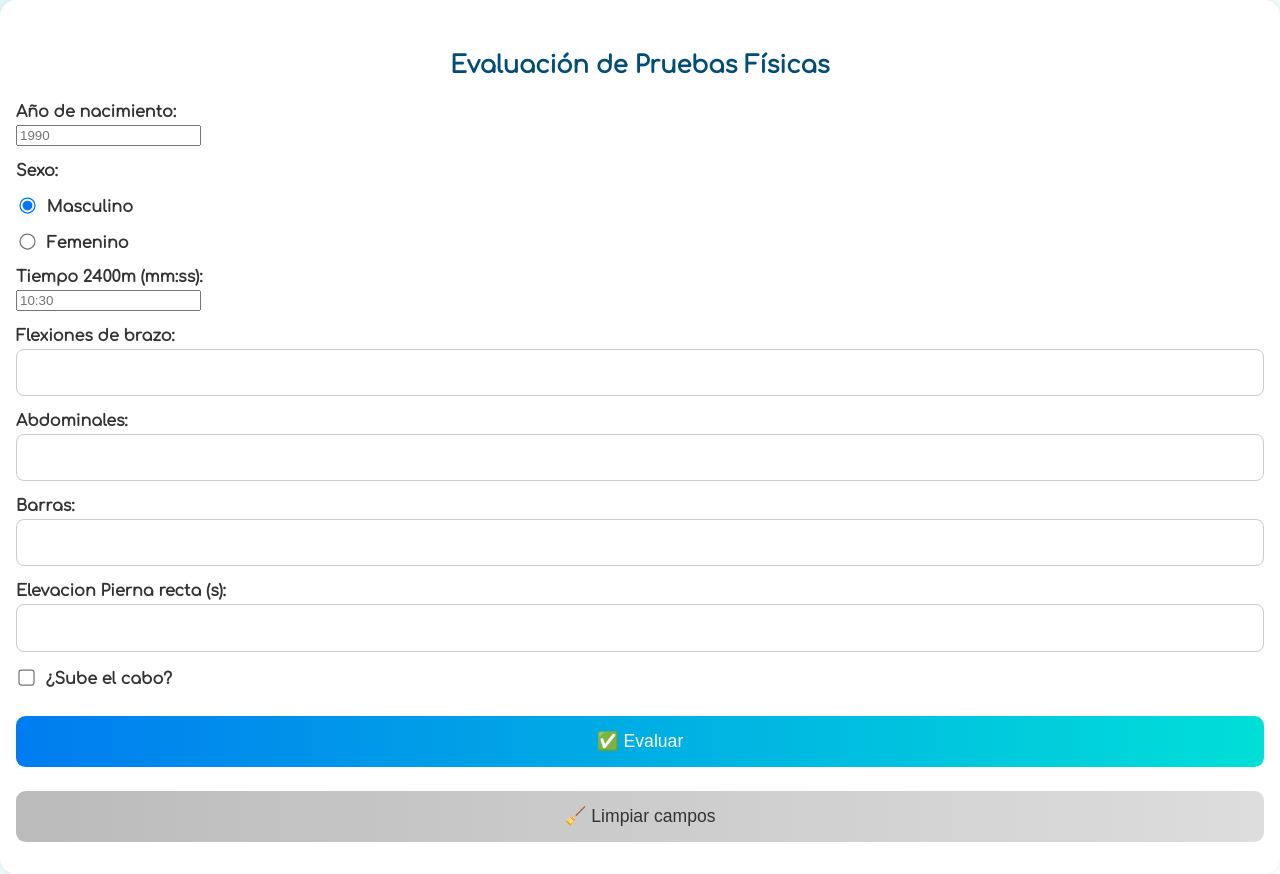
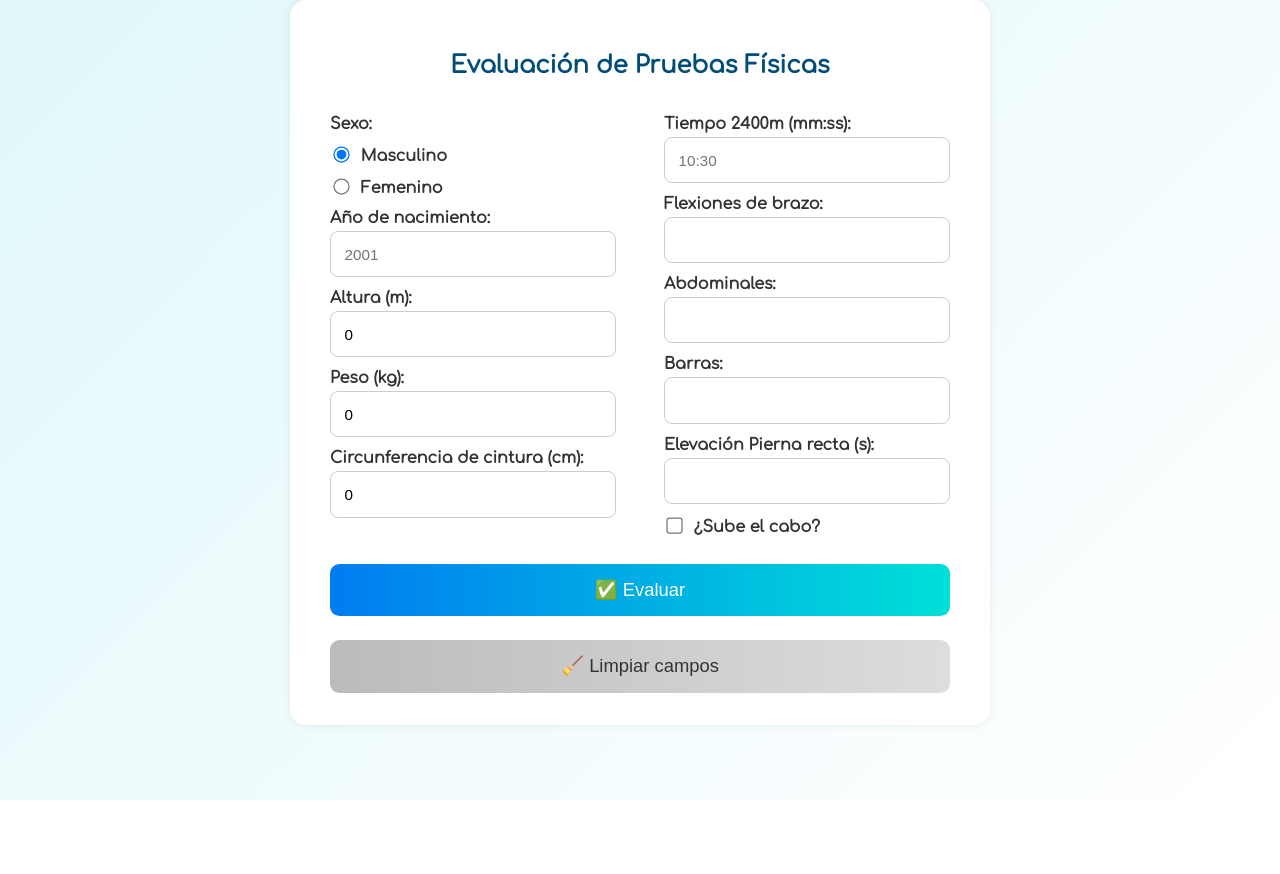
Before and after one commit to Naga-Nag/pruebas-fisicas-app, a SvelteKit app: page / in a window 1280 px wide. After the commit the page ends 800 px from the top, so only its background shows below. Built offline with nearby package versions, Linux system fonts and the light colour scheme.

Commit message:
listorti

```diff
--- a/src/routes/+page.svelte
+++ b/src/routes/+page.svelte
@@ -1,11 +1,20 @@
 <script lang="ts">
   import { onMount } from "svelte";
+  import { calcularPenalizacion, calcularIMC } from "./utils";
 
   type Sexo = "masculino" | "femenino";
 
   let edad = 0;
   let añoNacimiento = "";
   let sexo: Sexo = "masculino";
+
+  let altura = 0;
+  let peso = 0;
+  let imc = 0;
+  let imcTexto = "";
+  let cc = 0;
+  let penalizacion = 0;
+
   let correr2400 = "";
   let flexionesBrazo = "";
   let abdominales = "";
@@ -34,6 +43,32 @@
     if (edad <= 44) return 4;
     if (edad <= 50) return 5;
     return 6;
+  }
+
+  function actualizarIMC() {
+    const h = altura;
+    const p = peso;
+
+    if (!h || !p) {
+      imc = 0;
+      imcTexto = "";
+      return;
+    }
+
+    if (!isNaN(h) && h > 0 && !isNaN(p)) {
+      const { imc, clasificacion } = calcularIMC(p, h);
+      imcTexto = `IMC: ${imc.toFixed(2)} (${clasificacion})`;
+    } else {
+      imcTexto = "IMC inválido";
+    }
+
+    if (cc > 0) {
+      penalizacion = calcularPenalizacion(altura, peso, cc, sexo);
+    }
+  }
+
+  function actualizarPenalizacion() {
+    penalizacion = calcularPenalizacion(altura, peso, cc, sexo);
   }
 
   function evaluarTabla(valor: number, fila: any): number {
@@ -112,11 +147,14 @@
       datos["elevacion_pierna"].general[grupo],
     );
 
-    const fuerza = (pbrazo + pabd + pbarra ) / 3;
-    let puntajeFinal = (p2400*3+ fuerza *2 + ppierna)/6;
+    const fuerza = (pbrazo + pabd + pbarra) / 3;
+    let puntajeFinal = (p2400 * 3 + fuerza * 2 + ppierna) / 6;
     if (!cabo) puntajeFinal -= 10;
+    penalizacion = calcularPenalizacion(altura, peso, cc, sexo);
+    puntajeFinal += penalizacion;
 
-    let estado = Math.round(puntajeFinal) >= 52 ? "✅ APROBADO" : "❌ NO APROBADO";
+    let estado =
+      Math.round(puntajeFinal) >= 52 ? "✅ APROBADO" : "❌ NO APROBADO";
     if (p2400 < 52 && fuerza < 52) {
       estado = "❌ NO APROBADO (Debe aprobar al menos 2400m o fuerza)";
     }
@@ -131,6 +169,8 @@ Promedio fuerza: ${fuerza.toFixed(1)}
 - Abdominales: ${pabd}
 - Barras: ${pbarra}
 
+Penalizacion: ${penalizacion.toFixed(1)}
+
 Puntaje final: ${puntajeFinal.toFixed(1)}
 Puntaje Final Redondeado: ${Math.round(puntajeFinal).toFixed(1)} → ${estado}
 `.trim();
@@ -139,13 +179,22 @@ Puntaje Final Redondeado: ${Math.round(puntajeFinal).toFixed(1)} → ${estado}
 
 <main>
   <h2>Evaluación de Pruebas Físicas</h2>
+  <div class="formulario">
+    <div class="col-derecha">
+      <label for="sexo">Sexo:</label>
+      <label
+        ><input type="radio" value="masculino" bind:group={sexo} /> Masculino</label
+      >
+      <label
+        ><input type="radio" value="femenino" bind:group={sexo} /> Femenino</label
+      >
 
-  <div class="input-group">
       <label for="añoNacimiento">Año de nacimiento:</label>
       <div class="flex-row">
         <input
           bind:value={añoNacimiento}
-        placeholder="1990"
+          placeholder="2001"
+          type="text"
           on:input={() => {
             const year = new Date().getFullYear();
             const parsed = parseInt(añoNacimiento);
@@ -156,18 +205,33 @@ Puntaje Final Redondeado: ${Math.round(puntajeFinal).toFixed(1)} → ${estado}
           <span class="edad">Edad: {edad}</span>
         {/if}
       </div>
+
+      <label for="altura">Altura (m):</label>
+      <input
+        type="number"
+        bind:value={altura}
+        step="0.01"
+        on:input={actualizarIMC}
+      />
+
+      <label for="peso">Peso (kg):</label>
+      <input type="number" bind:value={peso} on:input={actualizarIMC} />
+
+      <label for="cc">Circunferencia de cintura (cm):</label>
+      <input type="number" bind:value={cc} on:input={actualizarIMC} />
+
+      {#if imcTexto}
+        <p>{imcTexto}</p>
+      {/if}
+      {#if penalizacion < 0}
+        <span class="penalizacion" style="color: red;"
+          >Penalización: {penalizacion}</span
+        >
+      {/if}
     </div>
-
-  <label for="sexo">Sexo:</label>
-  <label
-    ><input type="radio" value="masculino" bind:group={sexo} /> Masculino</label
-  >
-  <label
-    ><input type="radio" value="femenino" bind:group={sexo} /> Femenino</label
-  >
-
+    <div class="col-izquierda">
       <label for="correr2400">Tiempo 2400m (mm:ss):</label>
-  <input bind:value={correr2400} placeholder="10:30" />
+      <input bind:value={correr2400} placeholder="10:30" type="text" />
 
       <label for="flexionesBrazo">Flexiones de brazo:</label>
       <input bind:value={flexionesBrazo} type="number" />
@@ -178,10 +242,13 @@ Puntaje Final Redondeado: ${Math.round(puntajeFinal).toFixed(1)} → ${estado}
       <label for="barra">Barras:</label>
       <input bind:value={barra} type="number" />
 
-  <label for="pierna_recta">Elevacion Pierna recta (s):</label>
+      <label for="pierna_recta">Elevación Pierna recta (s):</label>
       <input bind:value={pierna} type="number" step="0.1" />
 
-  <label><input type="checkbox" bind:checked={cabo} /> ¿Sube el cabo?</label>
+      <label><input type="checkbox" bind:checked={cabo} /> ¿Sube el cabo?</label
+      >
+    </div>
+  </div>
 
   <button on:click={evaluar}>✅ Evaluar</button>
 
@@ -242,7 +309,9 @@ input[type="number"] {
     border: 1px solid #ccc;
     border-radius: 0.5rem;
     box-sizing: border-box;
-  transition: border-color 0.2s, box-shadow 0.2s;
+    transition:
+      border-color 0.2s,
+      box-shadow 0.2s;
   }
 
   input:focus {
@@ -278,7 +347,9 @@ button {
     border: none;
     border-radius: 0.6rem;
     cursor: pointer;
-  transition: transform 0.2s ease, box-shadow 0.2s ease;
+    transition:
+      transform 0.2s ease,
+      box-shadow 0.2s ease;
   }
 
   button:hover {
@@ -354,7 +425,6 @@ pre {
       font-size: 0.95rem;
     }
 
-  input[type="text"],
     input[type="number"] {
       font-size: 0.95rem;
     }
@@ -368,4 +438,64 @@ pre {
       font-size: 0.9rem;
     }
   }
+
+  /* Estilos para pantallas grandes */
+  @media (min-width: 768px) {
+    main {
+      max-width: 700px;
+      padding: 2rem 2.5rem;
+    }
+
+    input[type="number"] {
+      font-size: 1.05rem;
+    }
+
+    button {
+      font-size: 1.15rem;
+    }
+
+    pre {
+      font-size: 1rem;
+    }
+
+    .flex-row {
+      gap: 1rem;
+    }
+  }
+  .formulario {
+    display: flex;
+    flex-direction: column;
+    gap: 2rem;
+  }
+
+  .col-izquierda,
+  .col-derecha {
+    flex: 1;
+  }
+
+  @media (min-width: 1024px) {
+    .formulario {
+      flex-direction: row;
+      justify-content: space-between;
+      gap: 3rem;
+    }
+
+    .col-izquierda,
+    .col-derecha {
+      max-width: 48%;
+    }
+
+    input[type="text"],
+    input[type="number"] {
+      font-size: 0.95rem;
+    }
+
+    label {
+      margin-top: 0.75rem;
+    }
+
+    .flex-row {
+      gap: 0.5rem;
+    }
+  }
 </style>
--- /dev/null
+++ b/src/routes/utils.ts
@@ -0,0 +1,32 @@
+export function calcularIMC(peso: number, altura: number): { imc: number; clasificacion: string } {
+  const imc = peso / (altura * altura);
+  let clasificacion = "";
+  if (imc < 18.5) clasificacion = "Bajo peso";
+  else if (imc < 25) clasificacion = "Normal";
+  else if (imc < 30) clasificacion = "Sobrepeso";
+  else clasificacion = "Obesidad";
+  return { imc, clasificacion };
+}
+
+export function calcularPenalizacion(altura: number, peso: number, cc: number, sexo: string): number {
+  let penal = 0;
+  let imcTexto = "";
+
+  if (!isNaN(altura) && altura > 0 && !isNaN(peso)) {
+    const { imc } = calcularIMC(peso, altura);
+
+    if (imc >= 30) {
+      penal -= 3;
+    }
+  }
+
+  if (!isNaN(cc)) {
+    if (sexo === "masculino" && cc >= 102) {
+      penal -= 3;
+    }
+    if (sexo === "femenino" && cc >= 88) {
+      penal -= 3;
+    }
+  }
+  return penal;
+}
```
Lines whose indentation alone changed are shown as unchanged.
